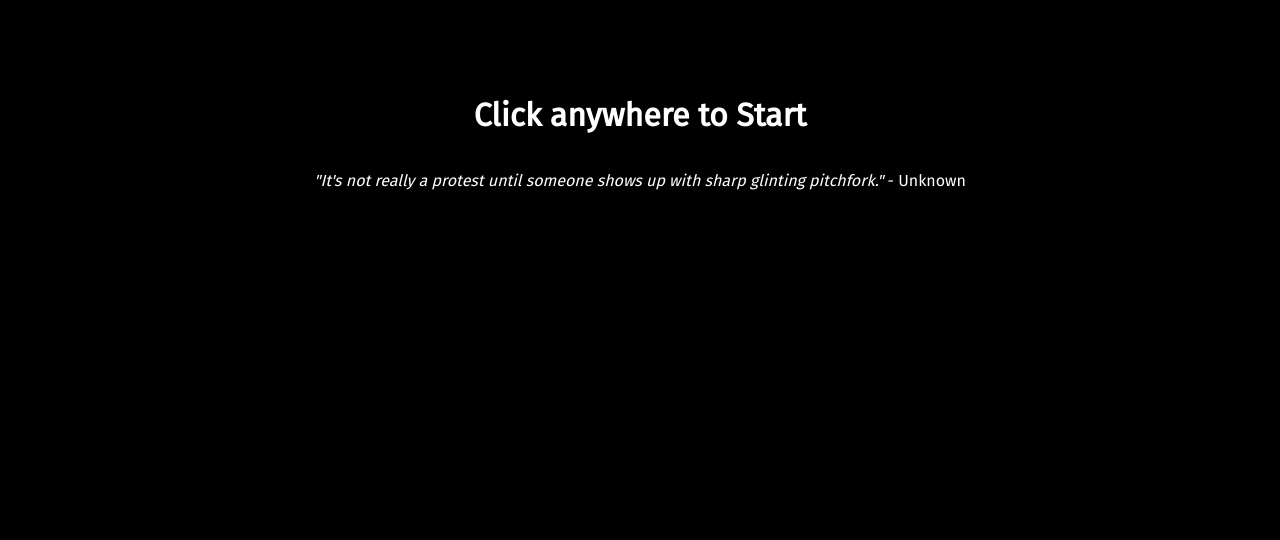
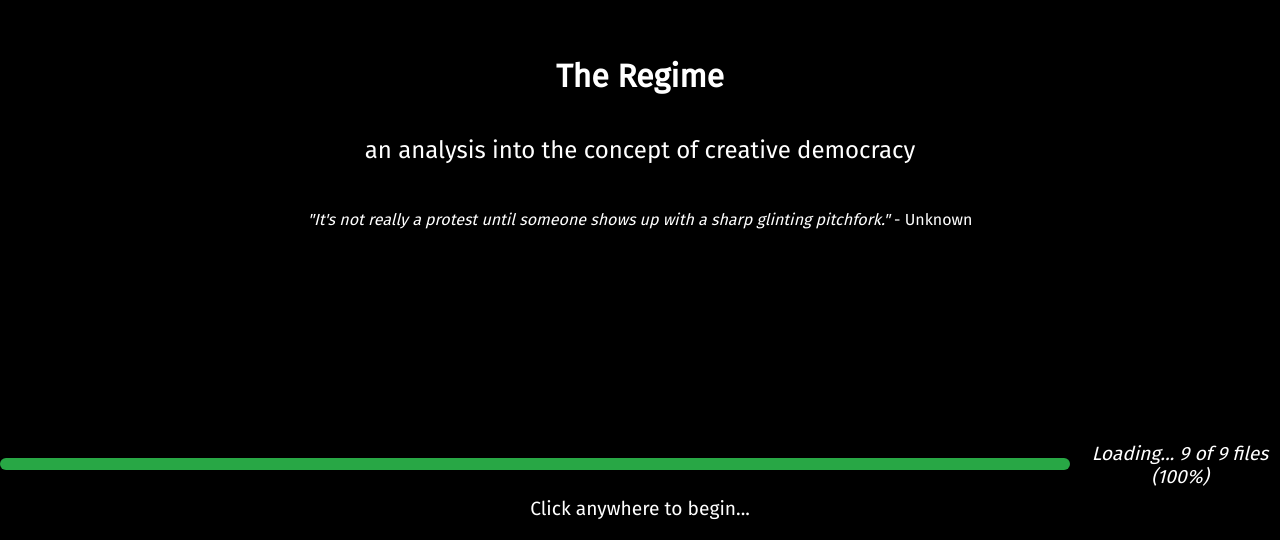
Before and after one commit to agreed1179/the_regime, a Svelte app: page / in a window 1280 px wide. Shown: the part 260-800 px from the top of the page. Built offline with nearby package versions, Linux system fonts and the light colour scheme; no server answers.

Commit message:
flash screen loading bar working

```diff
--- a/public/chapter0.json
+++ b/public/chapter0.json
@@ -1,4 +1,5 @@
 {
+  "title": "Introduction and motivations",
   "music": "chapter1.mp3",
   "volume": 0.4,
   "slides": [
--- a/public/flashscreens.json
+++ b/public/flashscreens.json
@@ -1,9 +1,13 @@
 {
   "start": {
-    "content": "<h1>Click anywhere to Start</h1><p><i>\"It's not really a protest until someone shows up with sharp glinting pitchfork.\"</i> - Unknown</p>"
+    "heading": "<h1>The Regime</h1>",
+    "subheading": "an analysis into the concept of creative democracy",
+    "quote": "<p><i>\"It's not really a protest until someone shows up with a sharp glinting pitchfork.\"</i> - Unknown</p>"
   },
   "end": {
-    "content": "<h1>What have we learnt today?</h1><p><em>\"More dialogue, less pitchforks.\" - Mike Luo</em></p> \n\n Thank you for playing.",
+    "heading": "<h1>Thank you for playing.</h1>",
+    "subheading": "Democracy isn't just the tyranny of the majority, but the rule of true philosophy. \n\n Special thanks to ......",
+    "quote": "<p><em>\"More dialogue, less pitchforks.\"</em></p> \n\n Thank you for playing.",
     "button": {
       "label": "Play again",
       "action": "reload"
--- a/src/App.svelte
+++ b/src/App.svelte
@@ -2,6 +2,10 @@
   import './appStyles.css';
   import { onMount } from 'svelte';
   import { fade } from 'svelte/transition';
+  import { marked } from 'marked';
+  import DOMPurify from 'dompurify';
+  import removeMarkdown from 'remove-markdown';
+
   import DialogueSlide from './slides/DialogueSlide.svelte';
   import ChoicesSlide from './slides/ChoicesSlide.svelte';
   import InfoSlide from './slides/InfoSlide.svelte';
@@ -11,9 +15,6 @@
   import FlashScreen from './components/FlashScreen.svelte';
   import ScoreSummary from './slides/ScoreSummary.svelte';
   import ClickToAdvanceOverlay from './components/ClickToAdvanceOverlay.svelte';
-  import { marked } from 'marked';
-  import DOMPurify from 'dompurify';
-  import removeMarkdown from 'remove-markdown';
 
   // Import stores
   import {
@@ -33,8 +34,10 @@
   // Import utility functions
   import { getAssetPath } from './utils/assetHelper.js';
   import { loadChapter, updateSlide, goBack } from './utils/appLogic.js';
+  import { playerChoices } from './stores.js'; // Ensure playerChoices is imported
+  import { collectAssetPaths } from './utils/collectAssetPaths.js';
 
-  import { playerChoices } from './stores.js'; // Ensure playerChoices is imported
+  let assetsToLoad = []; // List of assets to preload
 
   // Existing variables
   let gameStarted = false;
@@ -117,6 +120,74 @@
     fetchAllChapters();
   });
 
+    // Function to preload assets with progress tracking
+    async function preloadAssets(event) {
+    console.log('App: preloadAssets function called');
+    const { onProgress, onComplete, setTotalAssets } = event.detail;
+
+    // Ensure chapters are fetched to get totalChapters
+    await fetchAllChapters();
+
+    // Collect all asset paths
+    assetsToLoad = await collectAssetPaths(totalChapters);
+
+    // Set total assets
+    const totalAssets = assetsToLoad.length;
+    setTotalAssets(totalAssets);
+
+    let loadedAssets = 0;
+
+    // Function to update progress
+    function updateProgress() {
+      loadedAssets++;
+      onProgress(loadedAssets);
+    }
+
+    const loadPromises = assetsToLoad.map((assetPath) => {
+      return new Promise((resolve) => {
+        const fileExtension = assetPath.split('.').pop().toLowerCase();
+        let asset;
+
+        if (['png', 'jpg', 'jpeg', 'gif'].includes(fileExtension)) {
+          // Image asset
+          asset = new Image();
+          asset.src = assetPath;
+          asset.onload = () => {
+            updateProgress();
+            resolve();
+          };
+          asset.onerror = () => {
+            console.error(`Failed to load image: ${assetPath}`);
+            updateProgress();
+            resolve();
+          };
+        } else if (['mp3', 'wav', 'ogg'].includes(fileExtension)) {
+          // Audio asset
+          asset = new Audio();
+          asset.src = assetPath;
+          asset.onloadeddata = () => {
+            updateProgress();
+            resolve();
+          };
+          asset.onerror = () => {
+            console.error(`Failed to load audio: ${assetPath}`);
+            updateProgress();
+            resolve();
+          };
+        } else {
+          // Other asset types
+          updateProgress();
+          resolve();
+        }
+      });
+    });
+
+    await Promise.all(loadPromises);
+    console.log('App: All assets loaded');
+    onComplete();
+  }
+
+
   // Function to start the game
   async function startGame() {
     await fetchAllChapters(); // Ensure chapters are fetched before starting
@@ -124,6 +195,25 @@
     currentChapter.set(0); // Start with Chapter 0
     await loadChapter(0); // Load Chapter 0
     currentStage.set(0); // Initialize currentStage
+  }
+
+  // Function to load the next chapter
+  async function loadNextChapter() {
+    const newChapter = $currentChapter + 1;
+
+    if (newChapter < totalChapters) {
+      const success = await loadChapter(newChapter);
+      if (success) {
+        currentChapter.set(newChapter);
+        currentStage.set(0); // Reset currentStage
+      } else {
+        console.log('No more chapters available.');
+        gameEnded = true;
+      }
+    } else {
+      console.log('No more chapters available.');
+      gameEnded = true;
+    }
   }
 
   // Function to toggle mute state
@@ -290,7 +380,11 @@
 <!-- Application Markup -->
 {#if !gameStarted}
   <!-- Starting screen using FlashScreen component -->
-  <FlashScreen screenType="start" on:proceed={startGame} />
+  <FlashScreen
+    screenType="start"
+    on:proceed={startGame}
+    on:startLoading={preloadAssets}
+  />
 {:else if currentSlideIndex > totalSlides}
   <!-- Ending screen using FlashScreen component -->
   <FlashScreen screenType="end" on:proceed={restartGame} />
--- a/src/components/FlashScreen.svelte
+++ b/src/components/FlashScreen.svelte
@@ -1,18 +1,24 @@
-<!-- src/components/FlashScreen.svelte -->
 <script>
-  import { onMount } from 'svelte';
+    import { onMount, tick } from 'svelte';
     import { fade } from 'svelte/transition';
     import { createEventDispatcher } from 'svelte';
 
     export let screenType = 'start'; // 'start' or 'end'
 
     let isVisible = true;
-
-  let content = '';
+    let heading = '';
+    let subheading = '';
+    let quote = '';
     let buttonLabel = '';
     let buttonAction = ''; // Defines what action to perform on click
 
     const dispatch = createEventDispatcher();
+
+    // Loading progress variables
+    let loadingProgress = 0; // Progress percentage (0-100)
+    let isLoading = false; // Indicates if loading is in progress
+    let totalAssets = 0; // Total number of assets to load
+    let loadedAssets = 0; // Number of assets loaded
 
     // Fetch the flashscreen content based on screenType
     async function fetchContent() {
@@ -22,47 +28,80 @@
           throw new Error(`HTTP error! status: ${response.status}`);
         }
         const data = await response.json();
-          content = data[screenType]?.content || '';
-          if (data[screenType]?.button) {
-              buttonLabel = data[screenType].button.label || '';
-              buttonAction = data[screenType].button.action || '';
+        const screenData = data[screenType] || {};
+        heading = screenData.heading || '';
+        subheading = screenData.subheading || '';
+        quote = screenData.quote || '';
+        if (screenData.button) {
+          buttonLabel = screenData.button.label || '';
+          buttonAction = screenData.button.action || '';
         }
       } catch (error) {
         console.error('Error fetching flashscreens.json:', error);
-          content = screenType === 'start'
-              ? '<h1>Click to Start</h1><p><em>\"Default Start Quote\" - Unknown</em></p>'
-              : '<h1>Thank You for Playing</h1><p><em>\"Default End Quote\" - Unknown</em></p>';
-          buttonLabel = screenType === 'start' ? 'Start Game' : 'Restart Game';
-          buttonAction = screenType === 'start' ? 'start' : 'reload';
+        // Set default content and button labels
+        heading = screenType === 'start' ? '<h1>Click to Start</h1>' : '<h1>Thank You for Playing</h1>';
+        subheading = '';
+        quote = screenType === 'start'
+          ? '<p><em>"Default Start Quote" - Unknown</em></p>'
+          : '<p><em>"Default End Quote" - Unknown</em></p>';
+        buttonLabel = screenType === 'start' ? '' : 'Restart Game';
+        buttonAction = screenType === 'start' ? '' : 'reload';
       }
     }
 
     onMount(() => {
       fetchContent();
+      if (screenType === 'start') {
+        isLoading = true; // Start loading assets
+        preloadAssets();
+      }
     });
 
-  // Handle button click based on action
-  function handleButtonClick() {
-      if (buttonAction === 'start') {
-          dispatch('proceed'); // Emit 'proceed' event
-      } else if (buttonAction === 'reload') {
-          window.location.reload();
-      } else {
-          dispatch('proceed'); // Default to proceed
-      }
+    // Function to preload assets
+    async function preloadAssets() {
+      await tick(); // Wait for the parent to attach event listeners
+      dispatch('startLoading', {
+        onProgress: updateProgress,
+        onComplete: handleLoadingComplete,
+        setTotalAssets: setTotalAssets
+      });
     }
 
-  // Handle the main click event to trigger the fade-out
+    // Function to set total assets
+    function setTotalAssets(total) {
+      totalAssets = total;
+    }
+
+    // Function to update progress
+    function updateProgress(loaded) {
+      loadedAssets = loaded;
+      loadingProgress = totalAssets ? Math.round((loadedAssets / totalAssets) * 100) : 0;
+    }
+
+    // Function to handle loading completion
+    function handleLoadingComplete() {
+      isLoading = false;
+    }
+
+    // Handle click to proceed
     function handleClick() {
+      if (!isLoading) {
         isVisible = false; // Start fade-out
+      }
     }
 
     // Handle outro end to dispatch the proceed event
     function handleOutroEnd() {
       dispatch('proceed'); // Notify parent to proceed
     }
+
+    // Handle button click for end screen
+    function handleButtonClick() {
+      if (buttonAction === 'reload') {
+        dispatch('proceed'); // Notify parent to restart
+      }
+    }
   </script>
-<!-- src/components/FlashScreen.svelte -->
 
   <style>
     .flash-screen {
@@ -77,6 +116,9 @@
       cursor: pointer;
       text-align: center;
       font-family: 'Fira Sans', sans-serif;
+      position: relative;
+      padding: 20px;
+      box-sizing: border-box;
     }
 
     .flash-screen h1 {
@@ -86,13 +128,61 @@
       animation: fadeIn 2s ease-in-out;
     }
 
+    .subheading {
+      font-size: 1.5em;
+      margin-top: 20px;
+      font-weight: 400; /* Regular weight */
+      max-width: 80%;
+    }
+
+    .loading-section {
+      margin-top: 30px;
+      width: 80%;
+      display: flex;
+      flex-direction: column;
+      align-items: center;
+    }
+
+    .progress-container {
+      width: 100%;
+      border-radius: 5px;
+      overflow: hidden;
+    }
+
+    .progress-bar {
+      width: 100%;
+      background-color: #ddd;
+    }
+
+    .progress {
+      height: 20px;
+      background-color: #28a745; /* Green */
+      transition: width 0.2s ease;
+    }
+
+    .progress-container p {
+      margin-top: 10px;
+      font-size: 1em;
+      color: #fff;
+    }
+
     .flash-screen p {
       font-size: 1.2em;
       margin-top: 20px;
       font-style: italic;
       font-weight: 400; /* Regular weight */
+      max-width: 80%;
     }
 
+    .click-to-start {
+      margin-top: 40px;
+      font-size: 1.2em;
+      color: #fff;
+      position: absolute;
+      bottom: 20px;
+    }
+
+    /* Button Styles */
     .action-button {
       margin-top: 40px;
       padding: 10px 20px;
@@ -117,6 +207,29 @@
       from { opacity: 0; }
       to { opacity: 1; }
     }
+
+    /* Responsive Design */
+    @media (max-width: 768px) {
+      .flash-screen h1 {
+        font-size: 2.5em;
+      }
+
+      .subheading {
+        font-size: 1.2em;
+      }
+
+      .flash-screen p {
+        font-size: 1em;
+      }
+
+      .click-to-start {
+        font-size: 1em;
+      }
+
+      .progress-container {
+        width: 90%;
+      }
+    }
   </style>
 
   <!-- FlashScreen Markup -->
@@ -127,8 +240,45 @@
       transition:fade={{ duration: 1000 }}
       on:outroend={handleOutroEnd}
     >
-      {@html content}
-      {#if buttonLabel}
+      <!-- Heading -->
+      <div class="heading">
+        {@html heading}
+      </div>
+
+      <!-- Subheading -->
+      {#if subheading}
+        <div class="subheading">
+          {subheading}
+        </div>
+      {/if}
+
+      <!-- Loading Progress Bar between subheading and quote -->
+      {#if screenType === 'start'}
+        <div class="loading-section">
+          <!-- Loading Bar -->
+          <div class="progress-container">
+            <div class="progress-bar">
+              <div class="progress" style="width: {loadingProgress}%"></div>
+            </div>
+            <p>Loading... {loadedAssets} of {totalAssets} files ({loadingProgress}%)</p>
+          </div>
+        </div>
+      {/if}
+
+      <!-- Quote -->
+      <div class="quote">
+        {@html quote}
+      </div>
+
+      <!-- Message to click when loading is complete -->
+      {#if screenType === 'start' && !isLoading}
+        <div class="click-to-start">
+          Click anywhere to begin...
+        </div>
+      {/if}
+
+      <!-- Button for end screen if applicable -->
+      {#if screenType === 'end' && buttonLabel}
         <button
           class="action-button"
           on:click|stopPropagation={handleButtonClick}
--- /dev/null
+++ b/src/utils/collectAssetPaths.js
@@ -0,0 +1,65 @@
+// src/utils/collectAssetPaths.js
+import { assetPaths } from '../stores';
+import { get } from 'svelte/store';
+import { getAssetPath } from './assetHelper';
+
+export async function collectAssetPaths(totalChapters) {
+  const assets = new Set();
+
+  // Retrieve the current value of assetPaths from the store
+  const paths = get(assetPaths);
+
+  for (let i = 0; i < totalChapters; i++) {
+    try {
+      const response = await fetch(`chapter${i}.json`);
+      if (response.ok) {
+        const chapterData = await response.json();
+        const slides = chapterData.slides || [];
+
+        slides.forEach((slide) => {
+          // Collect background images
+          if (slide.background) {
+            assets.add(getAssetPath('background', slide.background, paths));
+          }
+
+          // Collect character images
+          if (slide.characters) {
+            slide.characters.forEach((character) => {
+              if (character.image) {
+                assets.add(getAssetPath('character', character.image, paths));
+              }
+            });
+          }
+
+          // Collect images in choices
+          if (slide.choices) {
+            slide.choices.forEach((choice) => {
+              if (choice.characterImage) {
+                assets.add(getAssetPath('character', choice.characterImage, paths));
+              }
+            });
+          }
+
+          // Collect sound effects
+          if (slide.soundEffect) {
+            assets.add(getAssetPath('sound', slide.soundEffect, paths));
+          }
+
+          // Collect other assets as needed
+          // For example, additional images, etc.
+        });
+
+        // Collect background music from chapter data
+        if (chapterData.music) {
+          assets.add(getAssetPath('music', chapterData.music, paths));
+        }
+      } else {
+        console.error(`chapter${i}.json not found.`);
+      }
+    } catch (error) {
+      console.error(`Error fetching chapter${i}.json:`, error);
+    }
+  }
+
+  return Array.from(assets);
+}
```
Also changed, not shown: src/utils/appLogic.js (+0 -19 lines). Lines whose indentation alone changed are shown as unchanged.
